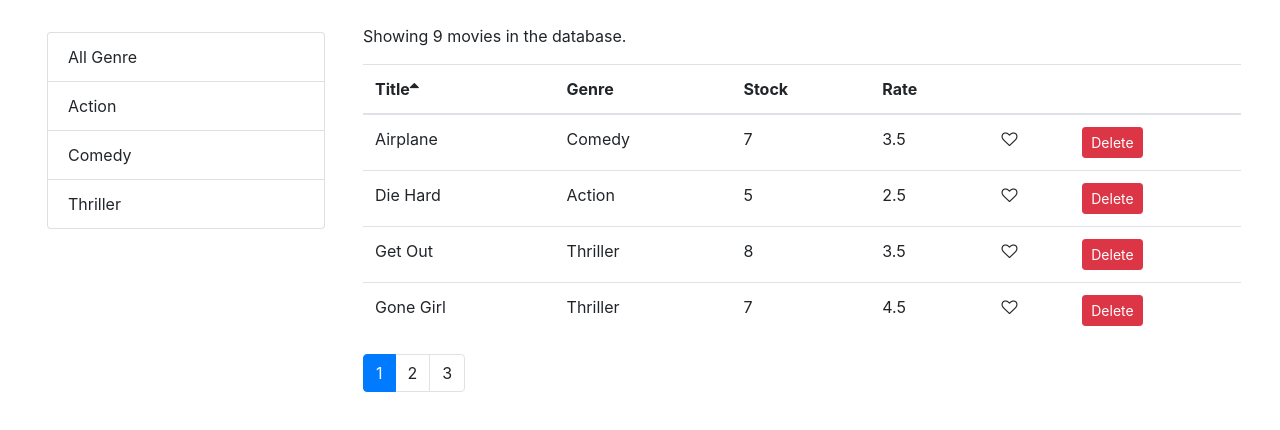
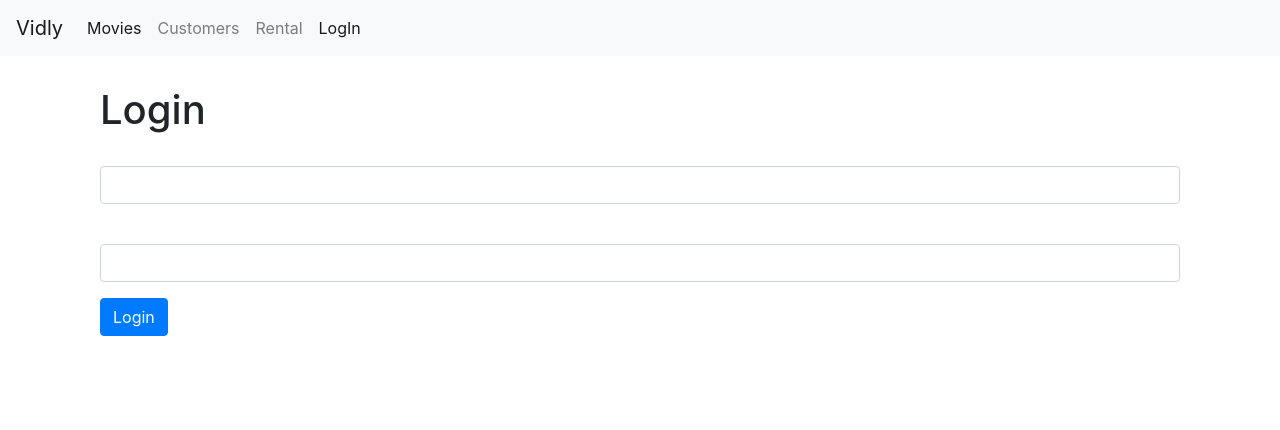
Before and after one commit to imanirudh1/vidly-react-app, a React (Create React App) app: page /login in a window 1280 px wide. Shown: the top 430 px of the page. Built offline with nearby package versions, Linux system fonts and the light colour scheme.

Commit message:
Added Routing

```diff
--- a/package.json
+++ b/package.json
@@ -11,6 +11,7 @@
     "lodash": "^4.17.10",
     "react": "^16.13.1",
     "react-dom": "^16.13.1",
+    "react-router-dom": "^5.2.0",
     "react-scripts": "3.4.3"
   },
   "scripts": {
--- a/src/App.js
+++ b/src/App.js
@@ -1,11 +1,28 @@
 import React from 'react';
 import Movies from './component/movies'
-
+import { Switch,Route, Redirect} from 'react-router-dom'
+import Customer from './component/customer';
+import Rentals from './component/rentals';
+import NotFound from './component/notFound';
+import NavBar from './component/common/navBar';
+import MovieForm from './component/movieForm';
+import LoginForm from './component/login';
 function App() {
   return (
-    <div className="App">
-     <Movies />
-    </div>
+     <React.Fragment>
+      <NavBar/>
+     <main className="container">
+        <Switch>
+          <Route path='/login' component={LoginForm} />
+          <Route path='/movies/:id' component={MovieForm} />
+      <Route path="/movies" component={Movies}/>
+      <Route path="/not-found" component={NotFound}/>
+      <Route path="/customer" component={Customer}/>
+      <Route path="/rental" component={Rentals}/>
+        <Redirect from='/' exact to='/movies' />
+        <Redirect to='/not-found'/>
+        </Switch></main>
+    </React.Fragment>
   );
 }
 
--- /dev/null
+++ b/src/component/common/input.jsx
@@ -0,0 +1,19 @@
+import React from 'react'
+
+const Input = ({name,onChange,lable,value}) => {
+    return (
+      <div className="form-group">
+    <label htmlFor={name}>{lable}</label>
+        <input
+          name={name}
+          onChange={onChange}
+          value={value}
+          id={name}
+          type="text"
+          className="form-control"
+        />
+      </div>
+    );
+}
+
+export default Input
--- a/src/component/common/moviesTable.jsx
+++ b/src/component/common/moviesTable.jsx
@@ -1,4 +1,5 @@
 import React,{Component} from 'react'
+import { Link } from 'react-router-dom';
 import movies from '../movies';
 import Like from './like';
 import Table from './table';
@@ -9,7 +10,10 @@ class MoviesTable extends Component {
 
 
     columns=[
-        {path:'title',lable:'Title'},
+        {
+            path: 'title', lable: 'Title',
+            content: movie => <Link to={`/movies/${movie._id}`}>{movie.title} </Link>
+        },
         {path:'genre.name',lable:'Genre'},
         {path:'numberInStock',lable:'Stock'},
         {path:'dailyRentalRate',lable:'Rate'},
--- /dev/null
+++ b/src/component/common/navBar.jsx
@@ -0,0 +1,48 @@
+import React from 'react'
+import {NavLink,Link} from 'react-router-dom'
+const NavBar = () => {
+    return (
+      <nav className="navbar navbar-expand-lg navbar-light bg-light">
+        <Link className="navbar-brand" to="/">
+          Vidly
+        </Link>
+        <button
+          className="navbar-toggler"
+          type="button"
+          data-toggle="collapse"
+          data-target="#navbarNav"
+          aria-controls="navbarNav"
+          aria-expanded="false"
+          aria-label="Toggle navigation"
+        >
+          <span className="navbar-toggler-icon"></span>
+        </button>
+        <div className="collapse navbar-collapse" id="navbarNav">
+          <ul className="navbar-nav">
+            <li className="nav-item active">
+              <NavLink className="nav-link" to="/movies">
+                Movies <span className="sr-only">(current)</span>
+              </NavLink>
+            </li>
+            <li className="nav-item">
+              <NavLink className="nav-link" to="/customer">
+                Customers
+              </NavLink>
+            </li>
+            <li className="nav-item">
+              <NavLink className="nav-link" to="/rental">
+                Rental
+              </NavLink>
+            </li>
+            <li className="nav-item">
+              <NavLink className="nav-link" to="/login">
+                LogIn
+              </NavLink>
+            </li>
+          </ul>
+        </div>
+      </nav>
+    );
+}
+
+export default NavBar
--- /dev/null
+++ b/src/component/customer.jsx
@@ -0,0 +1,11 @@
+import React from 'react'
+
+const Customer = () => {
+    return (
+        <div>
+           <h1>Customer</h1>
+        </div>
+    )
+}
+
+export default Customer
--- /dev/null
+++ b/src/component/login.jsx
@@ -0,0 +1,44 @@
+import React, { Component } from 'react';
+import Input from './common/input';
+class LoginForm extends Component {
+    state = {
+        account:{
+            username: '',
+            password: ''
+        }
+    };
+     formHandeler = (e) => {
+         e.preventDefault();
+
+         console.log('clicked')
+     }
+    inputHandeller = (e) => {
+        const account = { ...this.state.account }
+        account[e.currentTarget.id] = e.currentTarget.value;
+        this.setState({account})
+     }
+     render() {
+         return (
+           <div className="container">
+             <h1>Login</h1>
+             <form onSubmit={this.formHandeler}>
+               <Input
+                 name="username"
+                 label="Username"
+                 onChange={this.inputHandeller}
+                 value={this.state.account.username}
+               />
+               <Input
+                 name="password"
+                 label="Password"
+                 onChange={this.inputHandeller}
+                 value={this.state.account.password}
+               />
+               <button className="btn btn-primary">Login</button>
+             </form>
+           </div>
+         );
+     }
+ }
+
+ export default LoginForm;
--- /dev/null
+++ b/src/component/movieForm.jsx
@@ -0,0 +1,12 @@
+import React from 'react'
+
+const MovieForm = ({match,history}) => {
+    return (
+        <div>
+            <h1>Movie Form {match.params.id}</h1>
+            <button onClick={()=> history.replace('/movies')} >Save</button>
+        </div>
+    )
+}
+
+export default MovieForm
--- /dev/null
+++ b/src/component/notFound.jsx
@@ -0,0 +1,11 @@
+import React from 'react'
+
+const NotFound = () => {
+    return (
+        <div>
+            <h1>Not Found</h1>
+        </div>
+    )
+}
+
+export default NotFound
--- /dev/null
+++ b/src/component/rentals.jsx
@@ -0,0 +1,11 @@
+import React from 'react'
+
+const Rentals = () => {
+    return (
+        <div>
+            <h1>Rental</h1>
+        </div>
+    )
+}
+
+export default Rentals
--- a/src/index.css
+++ b/src/index.css
@@ -1,10 +1,7 @@
 body {
   margin: 0;
-  font-family: -apple-system, BlinkMacSystemFont, 'Segoe UI', 'Roboto', 'Oxygen',
-    'Ubuntu', 'Cantarell', 'Fira Sans', 'Droid Sans', 'Helvetica Neue',
-    sans-serif;
-  -webkit-font-smoothing: antialiased;
-  -moz-osx-font-smoothing: grayscale;
+  padding: 0;
+  font-family: sans-serif;
 }
 
 code {
@@ -14,3 +11,6 @@ code {
 .clickable{
   cursor: pointer;
 }
+.navbar{
+  margin-bottom: 30px;
+}
--- a/src/index.js
+++ b/src/index.js
@@ -1,5 +1,6 @@
 import React from 'react';
 import ReactDOM from 'react-dom';
+import {BrowserRouter } from 'react-router-dom'
 import './index.css';
 import App from './App';
 import * as serviceWorker from './serviceWorker';
@@ -8,7 +9,9 @@ import 'font-awesome/css/font-awesome.css'
 
 ReactDOM.render(
   <React.StrictMode>
+  <BrowserRouter>
     <App />
+    </BrowserRouter>
   </React.StrictMode>,
   document.getElementById('root')
 );
```
Also changed, not shown: 1 other file (tests, documents, lock files or other folders).
